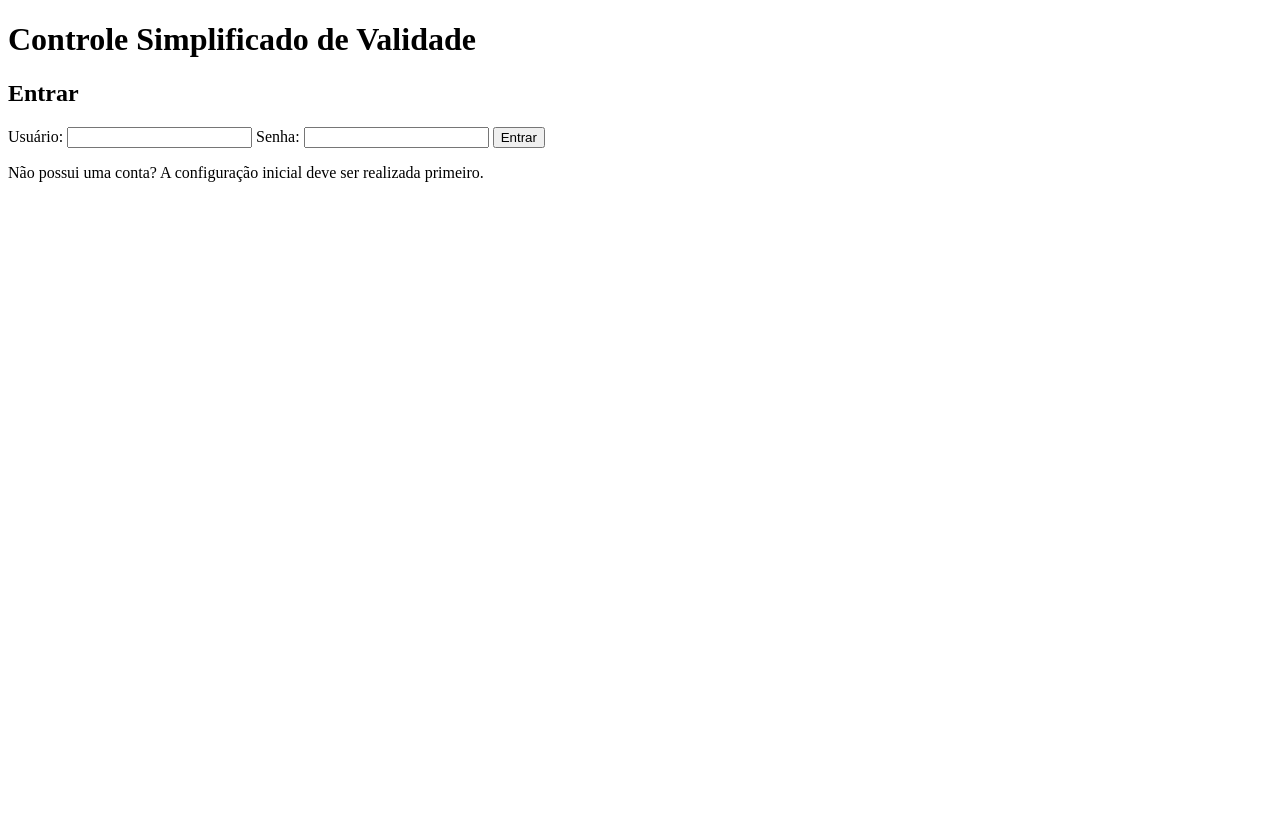
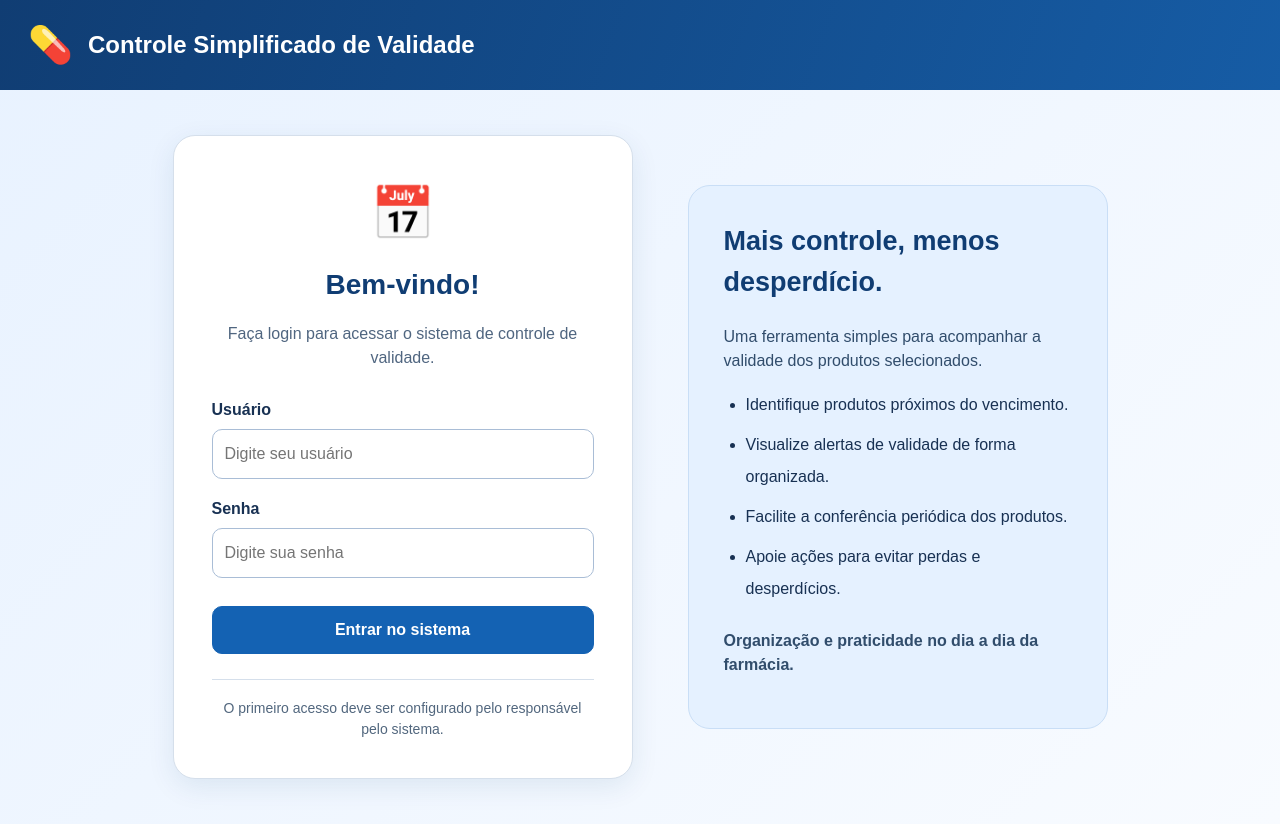
Before and after one commit to Richard-Crozara/controle-simplificado-validade, a Flask app: page /login in a window 1280 px wide. Before the commit the page ends 182 px from the top, so only its background shows below. Run offline with Flask 3, Linux system fonts and the light colour scheme; some libraries are stand-ins or nearby versions.

Commit message:
style: moderniza interface de login do sistema

```diff
--- a/static/css/style.css
+++ b/static/css/style.css
@@ -449,3 +449,107 @@ body.alto-contraste {
         font-size: 20px;
     }
 }
+
+
+/* Tela de login */
+
+.login-layout {
+    display: grid;
+    grid-template-columns: minmax(320px, 460px) minmax(280px, 420px);
+    align-items: center;
+    justify-content: center;
+    gap: 55px;
+    min-height: calc(100vh - 90px);
+    padding: 45px 30px;
+}
+
+.login-layout .login-card {
+    width: 100%;
+    padding: 38px;
+}
+
+.login-simbolo {
+    text-align: center;
+    font-size: 52px;
+    margin-bottom: 12px;
+}
+
+.login-layout .login-card h2 {
+    margin: 0 0 10px;
+    font-size: 28px;
+    text-align: center;
+}
+
+.login-descricao {
+    text-align: center;
+    margin-bottom: 28px;
+    color: #506680;
+}
+
+.login-entrar {
+    margin-top: 10px;
+}
+
+.login-observacao {
+    margin: 25px 0 0;
+    padding-top: 18px;
+    border-top: 1px solid var(--borda);
+    text-align: center;
+    font-size: 14px;
+    color: #52677e;
+}
+
+.login-informacoes {
+    padding: 35px;
+    border-radius: 22px;
+    background: #e5f1ff;
+    border: 1px solid #c9def6;
+}
+
+.login-informacoes h2 {
+    color: #103d73;
+    font-size: 27px;
+    margin-top: 0;
+}
+
+.login-informacoes p {
+    color: #314d6c;
+}
+
+.login-informacoes ul {
+    padding-left: 22px;
+    line-height: 2;
+    color: #183153;
+}
+
+.login-informacoes li {
+    margin-bottom: 8px;
+}
+
+.login-destaque {
+    margin-top: 24px;
+    font-weight: bold;
+}
+
+@media (max-width: 800px) {
+    .login-layout {
+        grid-template-columns: 1fr;
+        max-width: 560px;
+        margin: auto;
+        gap: 25px;
+    }
+
+    .login-informacoes {
+        padding: 25px;
+    }
+}
+
+@media (max-width: 480px) {
+    .login-layout {
+        padding: 20px 15px;
+    }
+
+    .login-layout .login-card {
+        padding: 25px 20px;
+    }
+}
--- a/templates/login.html
+++ b/templates/login.html
@@ -1,46 +1,112 @@
+
 <!DOCTYPE html>
 <html lang="pt-BR">
 <head>
     <meta charset="UTF-8">
     <meta name="viewport" content="width=device-width, initial-scale=1.0">
-    <title>Login</title>
+    <title>Login | Controle Simplificado de Validade</title>
+
+    <link
+        rel="stylesheet"
+        href="{{ url_for('static', filename='css/style.css') }}"
+    >
 </head>
-<body>
-    <main>
+
+<body class="pagina-login">
+
+    <header class="topbar">
+        <div class="marca">
+            <span class="marca-icone" aria-hidden="true">💊</span>
             <h1>Controle Simplificado de Validade</h1>
-        <h2>Entrar</h2>
+        </div>
+    </header>
+
+    <main class="login-layout">
+
+        <section class="login-card" aria-labelledby="titulo-login">
+
+            <div class="login-simbolo" aria-hidden="true">📅</div>
+
+            <h2 id="titulo-login">Bem-vindo!</h2>
+
+            <p class="login-descricao">
+                Faça login para acessar o sistema de controle de validade.
+            </p>
 
             {% with mensagens = get_flashed_messages() %}
                 {% for mensagem in mensagens %}
-                <p>{{ mensagem }}</p>
+                    <p class="mensagem" role="status">
+                        {{ mensagem }}
+                    </p>
                 {% endfor %}
             {% endwith %}
 
             <form method="POST">
-            <input type="hidden" name="csrf_token" value="{{ csrf_token() }}">
+                <input
+                    type="hidden"
+                    name="csrf_token"
+                    value="{{ csrf_token() }}"
+                >
 
-            <label for="usuario">Usuário:</label>
+                <div class="campo">
+                    <label for="usuario">Usuário</label>
                     <input
                         type="text"
                         id="usuario"
                         name="usuario"
+                        placeholder="Digite seu usuário"
+                        autocomplete="username"
                         required
-                autocomplete="username"
                     >
+                </div>
 
-            <label for="senha">Senha:</label>
+                <div class="campo">
+                    <label for="senha">Senha</label>
                     <input
                         type="password"
                         id="senha"
                         name="senha"
+                        placeholder="Digite sua senha"
+                        autocomplete="current-password"
                         required
-                autocomplete="current-password"
                     >
+                </div>
 
-            <button type="submit">Entrar</button>
+                <button
+                    class="botao botao-primario login-entrar"
+                    type="submit"
+                >
+                    Entrar no sistema
+                </button>
             </form>
 
-        <p>Não possui uma conta? A configuração inicial deve ser realizada primeiro.</p>
+            <p class="login-observacao">
+                O primeiro acesso deve ser configurado pelo responsável
+                pelo sistema.
+            </p>
+        </section>
+
+        <aside class="login-informacoes" aria-label="Benefícios do sistema">
+            <h2>Mais controle, menos desperdício.</h2>
+
+            <p>
+                Uma ferramenta simples para acompanhar a validade
+                dos produtos selecionados.
+            </p>
+
+            <ul>
+                <li>Identifique produtos próximos do vencimento.</li>
+                <li>Visualize alertas de validade de forma organizada.</li>
+                <li>Facilite a conferência periódica dos produtos.</li>
+                <li>Apoie ações para evitar perdas e desperdícios.</li>
+            </ul>
+
+            <p class="login-destaque">
+                Organização e praticidade no dia a dia da farmácia.
+            </p>
+        </aside>
+
     </main>
+
 </body>
 </html>
```
Lines whose indentation alone changed are shown as unchanged.
